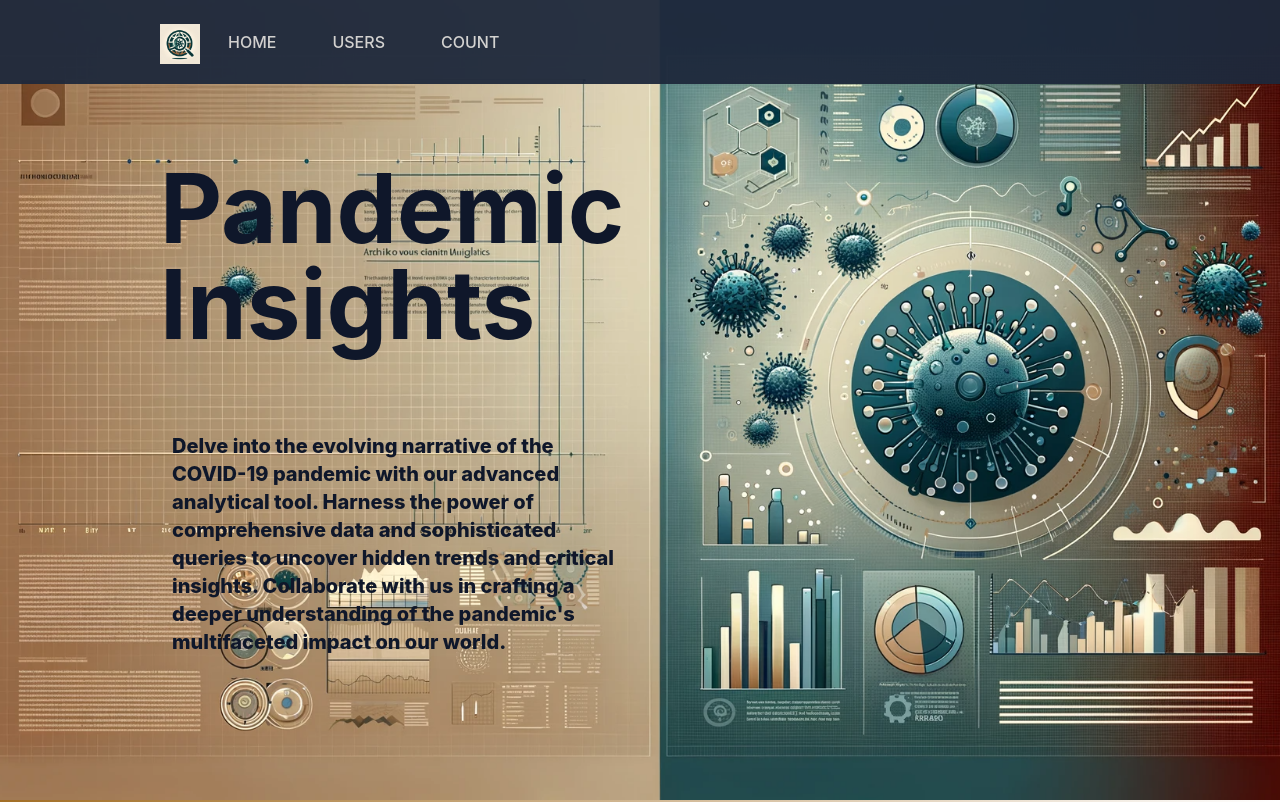
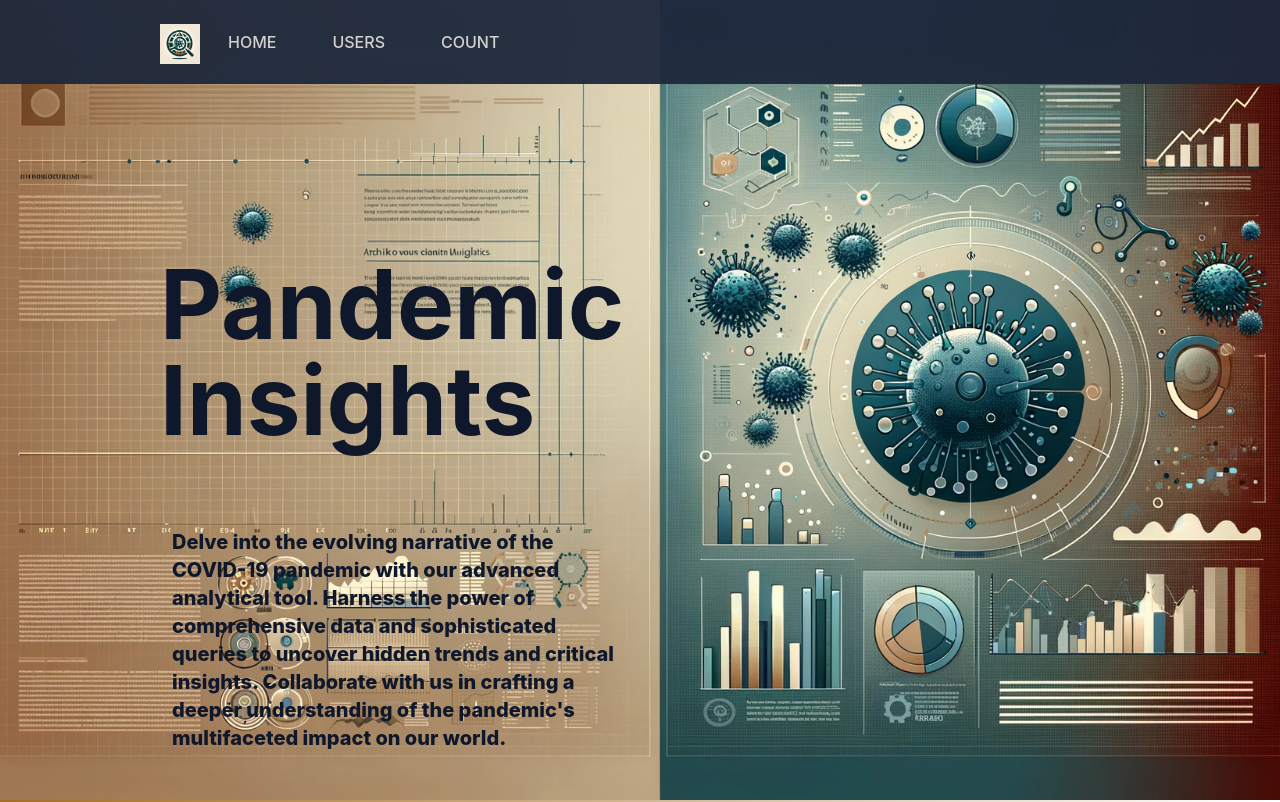
Before and after one commit to Dhruv-mak/Pandemic_Insights, a React (Create React App) app in the folder frontend/: page / in a window 1280 px wide. Shown: the top 802 px of the page. Built offline with nearby package versions, Linux system fonts and the light colour scheme.

Commit message:
style: fix landing page styles

```diff
--- a/frontend/src/components/LandingPage.js
+++ b/frontend/src/components/LandingPage.js
@@ -14,7 +14,7 @@ const LandingPage = ({ childs }) => {
       >
         <div className="absolute inset-0 bg-black opacity-0"></div>
         {/* {childs} */}
-        <div className="pt-[10rem] pl-40 w-3/5 text- relative h-[100vh]">
+        <div className="pt-[16rem] pl-40 w-3/5 text- relative h-[100vh]">
           <h1 className="text-8xl text-slate-900 font-bold pb-20">
             Pandemic Insights
           </h1>
--- a/frontend/src/components/Visualization.js
+++ b/frontend/src/components/Visualization.js
@@ -22,7 +22,7 @@ export default function Visualization({ userType }) {
     Epidemiologists: [0, 1, 2, 3],
     "Policy Makers": [0, 1, 2, 3, 4, 5],
     "General Public": [0, 4],
-    "Environmental Scientists": [1, 5]
+    "Environmental Scientists": [4]
   };
 
   const UserTabs = getUserTabs(queryMap[userType], tabs);
```
